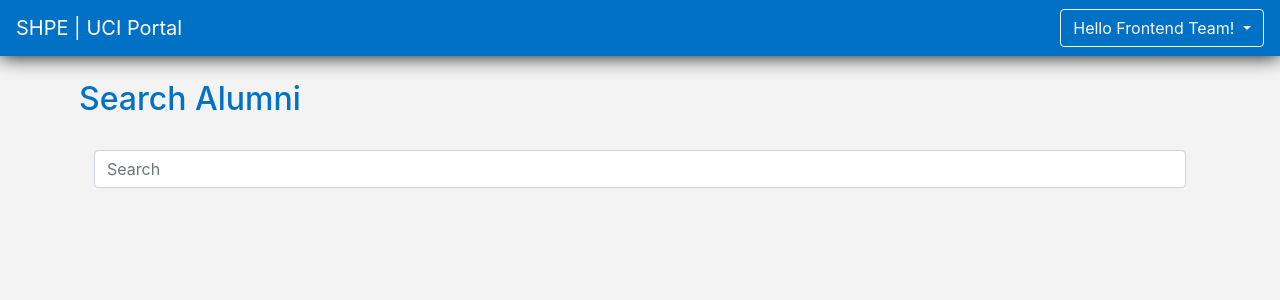
After one commit to SHPE-at-UCI/shpe-uci-portal, a Flask app: template app/templates/search.html in a window 1280 px wide. The commit adds this page. Shown: the top 300 px of the page. Run offline with Flask 2, Linux system fonts and the light colour scheme; the template is opened without the code that fills it, so the values that code supplies are empty; some libraries are stand-ins or nearby versions.

Commit message:
Added neccessary search-related files

```diff
--- /dev/null
+++ b/app/static/css/search.css
@@ -0,0 +1,24 @@
+/* css specific for the search.html file */
+
+/*navbar related css*/
+.navbar {
+    background-color: #0071C5;
+    box-shadow: 0px 0px 20px black;
+    color: gray;
+}
+
+a {
+    color: white;
+}
+
+a:hover {
+    color: rgb(255, 170, 59);
+}
+
+body {
+    background-color: rgb(243, 243, 243);
+}
+
+h2 {
+    color: #0071C5;
+}
--- a/app/templates/dashboard.html
+++ b/app/templates/dashboard.html
@@ -22,9 +22,6 @@
         <div class="dropdown-menu dropdown-menu-right">
             <a class="dropdown-item" href="#">Portfolio</a>
             <a class="dropdown-item" href="#">Settings</a>
-            <a class="dropdown-item" href="{{ url_for('auth.logout') }}"
-                >Logout</a
-            >
         </div>
     </div>
 </nav>
--- /dev/null
+++ b/app/templates/search.html
@@ -0,0 +1,40 @@
+{% extends 'base.html' %}
+<!--Import the <head> from 'base.html'-->
+{% block header %}
+<title>SHPE UCI - Dashboard</title>
+<script src="{{ url_for('static', filename='js/search.js') }}"></script>
+<link rel="stylesheet" href="{{ url_for('static', filename='css/search.css') }}">
+{% block title %}
+{% endblock %}
+{% endblock %}
+
+{% block content %}
+
+<nav class="navbar sticky-top">
+    <a class="navbar-brand" href="/dashboard">SHPE | UCI Portal</a>
+    <div class="dropdown">
+        <button
+                type="button"
+                class="btn btn-outline-light dropdown-toggle"
+                data-toggle="dropdown">
+            Hello Frontend Team!
+        </button>
+        <div class="dropdown-menu dropdown-menu-right">
+            <a class="dropdown-item" href="#">Search</a>
+            <a class="dropdown-item" href="#">Portfolio</a>
+            <a class="dropdown-item" href="#">Settings</a>
+            <a class="dropdown-item" href="{{ url_for('auth.logout') }}">Logout</a>
+        </div>
+    </div>
+</nav>
+
+<div class="container px-4">
+    <div class="row my-4">
+        <h2 class="subtitle">Search Alumni</h2>
+    </div>
+    <div class="md-form active-cyan-2 mb-3">
+        <input class="form-control" type="text" placeholder="Search" aria-label="Search">
+    </div>
+</div>
+
+{% endblock %}
```
Also changed, not shown: app/routes/search.py (added, +17 -0 lines), app/static/js/search.js (added).
